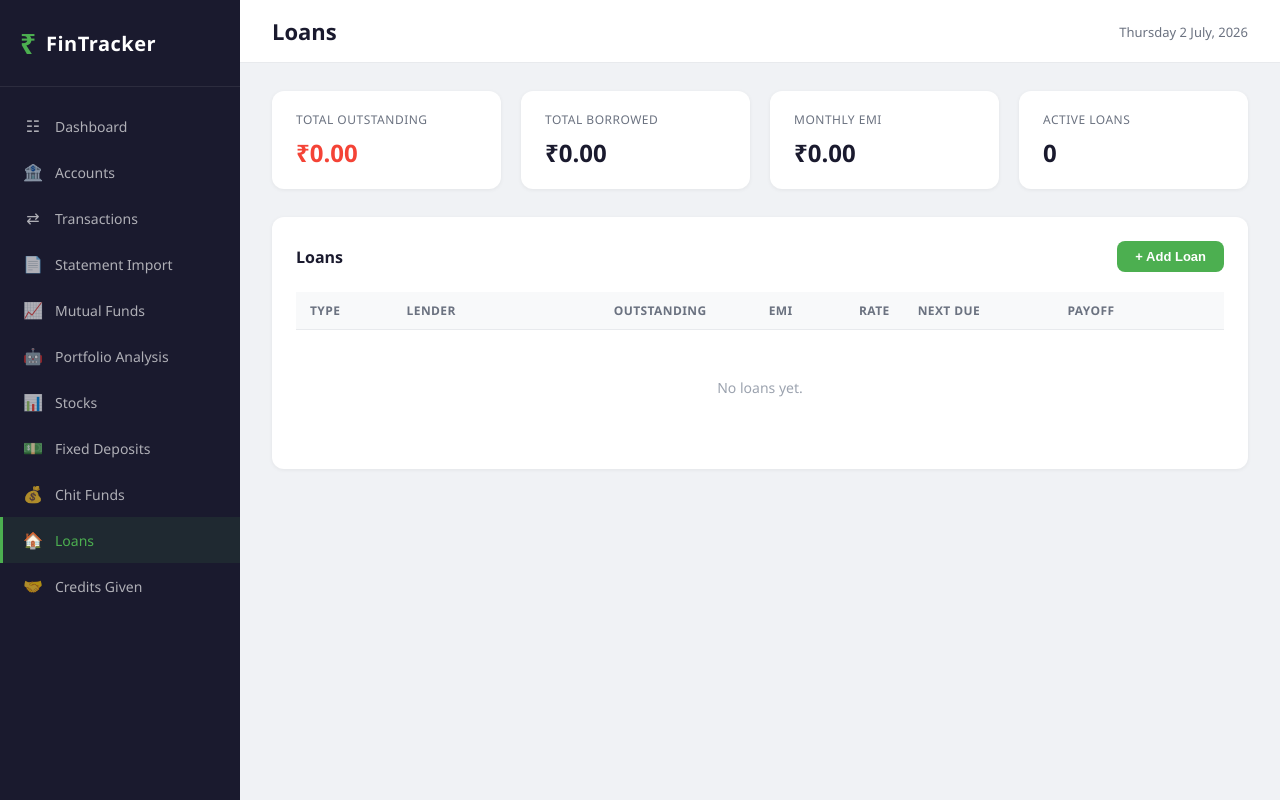
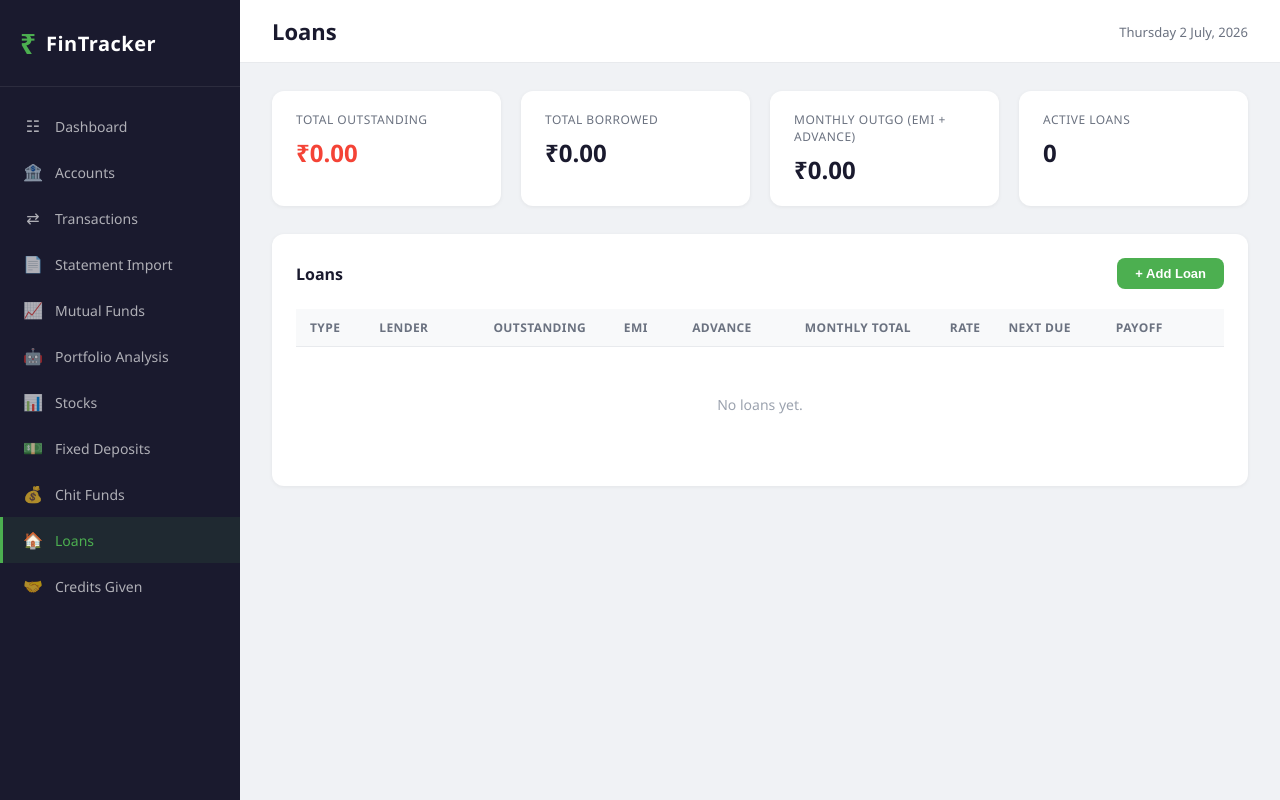
Before and after one commit to jinsphilip/PersonalFinance, a Flask app: page /loans in a window 1280 px wide. Run offline with Flask 3, Linux system fonts and the light colour scheme; data that the repository does not hold is empty.

Commit message:
Split loan EMI into EMI + monthly advance
Loans now carry an advance_amount (fixed extra principal paid each month on top
of the EMI). Monthly outgo = EMI + advance everywhere it is summed (loans page
card, per-row Monthly Total column, and the dashboard EMI commitment). Adds the
loans.advance_amount legacy-column migration and form/table fields.

Co-Authored-By: Claude Opus 4.8 <noreply@anthropic.com>
Claude-Session: https://claude.ai/code/session_01KBoawQVtv6jFS8xAM3fnny

```diff
--- a/app.py
+++ b/app.py
@@ -87,6 +87,7 @@ def ensure_legacy_columns():
             ('sip_start_date', 'VARCHAR(20)'), ('sip_status', "VARCHAR(15) DEFAULT 'active'"),
             ('sip_account_id', 'INTEGER'),
         ],
+        'loans': [('advance_amount', 'FLOAT DEFAULT 0')],
         'bank_accounts': [('account_subtype', "VARCHAR(20) DEFAULT 'bank'")],
         'expenses': [('account_name', 'VARCHAR(100)')],
         'transfers': [('from_account_name', 'VARCHAR(100)'),
@@ -300,8 +301,8 @@ def api_dashboard():
 
     # Recurring monthly commitments: loan EMIs, active SIPs, chit contributions.
     emi_items = [{'type': 'EMI', 'name': f"{l.lender} ({l.loan_type})",
-                  'amount': l.emi_amount, 'due': l.next_due_date}
-                 for l in Loan.query.all() if l.emi_amount]
+                  'amount': (l.emi_amount or 0) + (l.advance_amount or 0), 'due': l.next_due_date}
+                 for l in Loan.query.all() if (l.emi_amount or 0) + (l.advance_amount or 0) > 0]
     sip_items = [{'type': 'SIP', 'name': f.fund_name,
                   'amount': f._monthly_sip(), 'due': f._next_sip_date()}
                  for f in MutualFund.query.all() if f._monthly_sip() > 0]
@@ -778,6 +779,7 @@ def api_loans():
         principal_amount=float(data['principal_amount']),
         outstanding_amount=float(data['outstanding_amount']),
         interest_rate=float(data['interest_rate']), emi_amount=float(data['emi_amount']),
+        advance_amount=float(data.get('advance_amount') or 0),
         tenure_months=int(data['tenure_months']), start_date=data.get('start_date', ''),
         next_due_date=data.get('next_due_date', ''),
     )
@@ -800,6 +802,7 @@ def api_loan(id):
     l.outstanding_amount = float(data.get('outstanding_amount', l.outstanding_amount))
     l.interest_rate = float(data.get('interest_rate', l.interest_rate))
     l.emi_amount = float(data.get('emi_amount', l.emi_amount))
+    l.advance_amount = float(data.get('advance_amount', l.advance_amount or 0) or 0)
     l.tenure_months = int(data.get('tenure_months', l.tenure_months))
     l.start_date = data.get('start_date', l.start_date)
     l.next_due_date = data.get('next_due_date', l.next_due_date)
--- a/models.py
+++ b/models.py
@@ -305,6 +305,7 @@ class Loan(db.Model):
     outstanding_amount = db.Column(db.Float, nullable=False, default=0)
     interest_rate = db.Column(db.Float, nullable=False, default=0)
     emi_amount = db.Column(db.Float, nullable=False, default=0)
+    advance_amount = db.Column(db.Float, nullable=False, default=0)  # fixed extra principal paid monthly on top of EMI
     tenure_months = db.Column(db.Integer, nullable=False, default=0)
     start_date = db.Column(db.String(20))
     next_due_date = db.Column(db.String(20))
@@ -320,6 +321,8 @@ class Loan(db.Model):
             'outstanding_amount': self.outstanding_amount,
             'interest_rate': self.interest_rate,
             'emi_amount': self.emi_amount,
+            'advance_amount': self.advance_amount or 0,
+            'monthly_total': round((self.emi_amount or 0) + (self.advance_amount or 0), 2),
             'tenure_months': self.tenure_months,
             'start_date': self.start_date,
             'next_due_date': self.next_due_date,
--- a/templates/loans.html
+++ b/templates/loans.html
@@ -6,7 +6,7 @@
 <div class="cards-row">
   <div class="card"><div class="card-label">Total Outstanding</div><div class="card-value red" id="outstanding">—</div></div>
   <div class="card"><div class="card-label">Total Borrowed</div><div class="card-value" id="principal">—</div></div>
-  <div class="card"><div class="card-label">Monthly EMI</div><div class="card-value" id="emi">—</div></div>
+  <div class="card"><div class="card-label">Monthly Outgo (EMI + Advance)</div><div class="card-value" id="emi">—</div></div>
   <div class="card"><div class="card-label">Active Loans</div><div class="card-value" id="count">—</div></div>
 </div>
 
@@ -19,7 +19,8 @@
     <table>
       <thead><tr>
         <th>Type</th><th>Lender</th><th style="text-align:right">Outstanding</th>
-        <th style="text-align:right">EMI</th><th style="text-align:right">Rate</th>
+        <th style="text-align:right">EMI</th><th style="text-align:right">Advance</th>
+        <th style="text-align:right">Monthly Total</th><th style="text-align:right">Rate</th>
         <th>Next Due</th><th>Payoff</th><th></th>
       </tr></thead>
       <tbody id="tbody"></tbody>
@@ -49,6 +50,11 @@
         <div class="form-row">
           <div class="form-group"><label>Interest Rate (%)</label><input name="interest_rate" type="number" step="any" required></div>
           <div class="form-group"><label>EMI (₹)</label><input name="emi_amount" type="number" step="any" required></div>
+        </div>
+        <div class="form-row single">
+          <div class="form-group"><label>Advance / month (₹)</label><input name="advance_amount" type="number" step="any" placeholder="0">
+            <small style="color:#6b7280;">Fixed extra toward principal paid on top of the EMI each month.</small>
+          </div>
         </div>
         <div class="form-row">
           <div class="form-group"><label>Tenure (months)</label><input name="tenure_months" type="number" step="1" required></div>
@@ -105,17 +111,19 @@ async function load() {
   rows = await apiGet(API);
   document.getElementById('outstanding').textContent = fmt(rows.reduce((s, r) => s + r.outstanding_amount, 0));
   document.getElementById('principal').textContent = fmt(rows.reduce((s, r) => s + r.principal_amount, 0));
-  document.getElementById('emi').textContent = fmt(rows.reduce((s, r) => s + r.emi_amount, 0));
+  document.getElementById('emi').textContent = fmt(rows.reduce((s, r) => s + (r.monthly_total ?? r.emi_amount), 0));
   document.getElementById('count').textContent = rows.length;
 
   const tb = document.getElementById('tbody');
-  if (!rows.length) { tb.innerHTML = '<tr><td colspan="8" class="empty">No loans yet.</td></tr>'; return; }
+  if (!rows.length) { tb.innerHTML = '<tr><td colspan="10" class="empty">No loans yet.</td></tr>'; return; }
   tb.innerHTML = rows.map(r => `
     <tr>
       <td><span class="badge badge-orange">${esc(r.loan_type)}</span></td>
       <td>${esc(r.lender)}</td>
       <td style="text-align:right" class="loss">${fmt(r.outstanding_amount)}</td>
       <td style="text-align:right">${fmt(r.emi_amount)}</td>
+      <td style="text-align:right">${r.advance_amount ? fmt(r.advance_amount) : '—'}</td>
+      <td style="text-align:right;font-weight:600">${fmt(r.monthly_total)}</td>
       <td style="text-align:right">${fmtNum(r.interest_rate)}%</td>
       <td>${fmtDate(r.next_due_date)}</td>
       <td>
```
